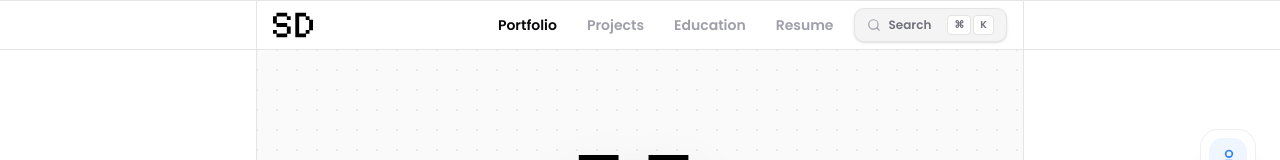
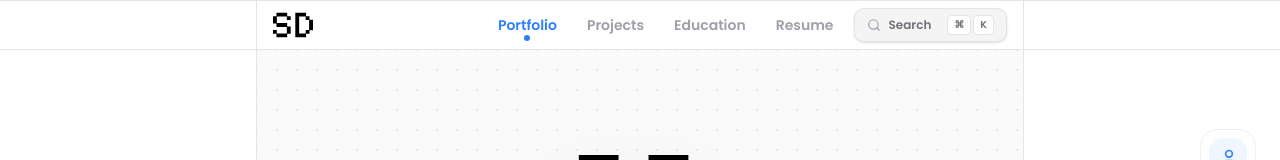
Before and after one commit to Subhadeep-CS/new-portfolio, a Next.js app: page / in a window 1280 px wide. Shown: the top 160 px of the page. Built offline with nearby package versions, Linux system fonts and the light colour scheme; no server answers.

Commit message:
Completed the stuff

```diff
--- a/components/Layout/Header/Navbar/index.tsx
+++ b/components/Layout/Header/Navbar/index.tsx
@@ -1,4 +1,5 @@
 import { usePathname } from "next/navigation";
+import { motion } from "framer-motion";
 import Inspectable from "@/components/InspectMode/Inspectable";
 import { HEADER_MENU } from "@/utils/app_constant";
 import Link from "next/link";
@@ -33,11 +34,23 @@ const Navbar = () => {
                 <li
                   className={`relative px-2 sm:px-3 py-1 sm:py-1.5 text-xs sm:text-sm font-semibold transition-colors cursor-pointer select-none z-10 ${
                     isActive
-                      ? "text-zinc-950 dark:text-zinc-50 font-bold"
+                      ? "text-blue-500 dark:text-blue-400 font-bold"
                       : "text-zinc-400 dark:text-zinc-550 hover:text-zinc-950 dark:hover:text-zinc-100"
                   }`}
                 >
                   {menuItem?.name}
+                  {isActive && (
+                    <motion.div
+                      layoutId="active-nav-dot"
+                      className="absolute bottom-0 left-1/2 -translate-x-1/2 w-1.5 h-1.5 bg-blue-500 dark:bg-blue-400 rounded-full"
+                      transition={{
+                        type: "spring",
+                        stiffness: 350,
+                        damping: 15,
+                        mass: 0.8
+                      }}
+                    />
+                  )}
                 </li>
               </Link>
             );
```
Also changed, not shown: 1 other file (tests, documents, lock files or other folders).
